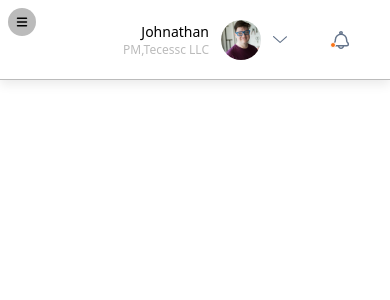
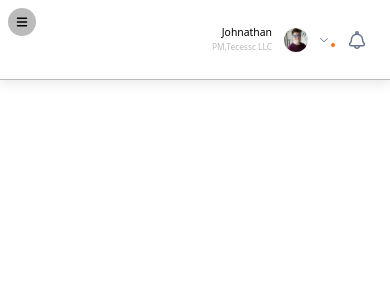
Before and after one commit to tariq-csit/frontend-staging, a React (Vite) app: page / in a window 390 px wide. Shown: the top 300 px of the page. Built offline with nearby package versions, Linux system fonts and the light colour scheme.

Commit message:
Make navbar responsive

```diff
--- a/src/components/navbar/Navbar.tsx
+++ b/src/components/navbar/Navbar.tsx
@@ -7,17 +7,17 @@ import ntfcnOrange from '/ntfcn=orange.svg'
 
 function Navbar() {
   return (
-    <div className='bg-orange-50 flex pl-0 pr-10 py-4 flex-col w-full h-20 justify-center items-center self-stretch border-b border-secondary bg-white shadow-component'>
+    <div className='bg-orange-50 flex pl-0 pr-6 sm:pr-10 py-4 flex-col w-full h-20 justify-center items-center self-stretch border-b border-secondary bg-white shadow-component'>
       <div className='flex pl-10 justify-end items-center gap-component self-stretch'>
-        <div className='flex justify-center items-center gap-[2.8125rem]'>
+        <div className='flex justify-center items-center gap-5 sm:gap-8 lg:gap-[2.8125rem]'>
           <div className='flex items-center gap-3'>
 
           <div className='text-end'>
-            <p className='text-sm font-medium'>Johnathan</p>
-            <p className='text-xs text-secondary font-normal'>PM,Tecessc LLC</p>
+            <p className='text-[0.65rem] sm:text-xs lg:text-sm font-medium'>Johnathan</p>
+            <p className='text-[0.525rem] sm:text-[0.65rem] lg:text-xs text-secondary font-normal'>PM,Tecessc LLC</p>
           </div>
-          <img className='w-10' src={profilePic}/>
-          <img className='w-[0.875rem] h-[0.4375rem]' src={downArrow}  />
+          <img className='w-6 sm:w-8 lg:w-10' src={profilePic}/>
+          <img className='w-2 sm:w-3 lg:w-4 ' src={downArrow}  />
           </div>
             <img className='w-[1.125rem] h-[1.125rem]' src={notificationBell} />
             <img className='absolute right-[3.4rem] top-[2.6rem]' src={ntfcnOrange}/>
```
